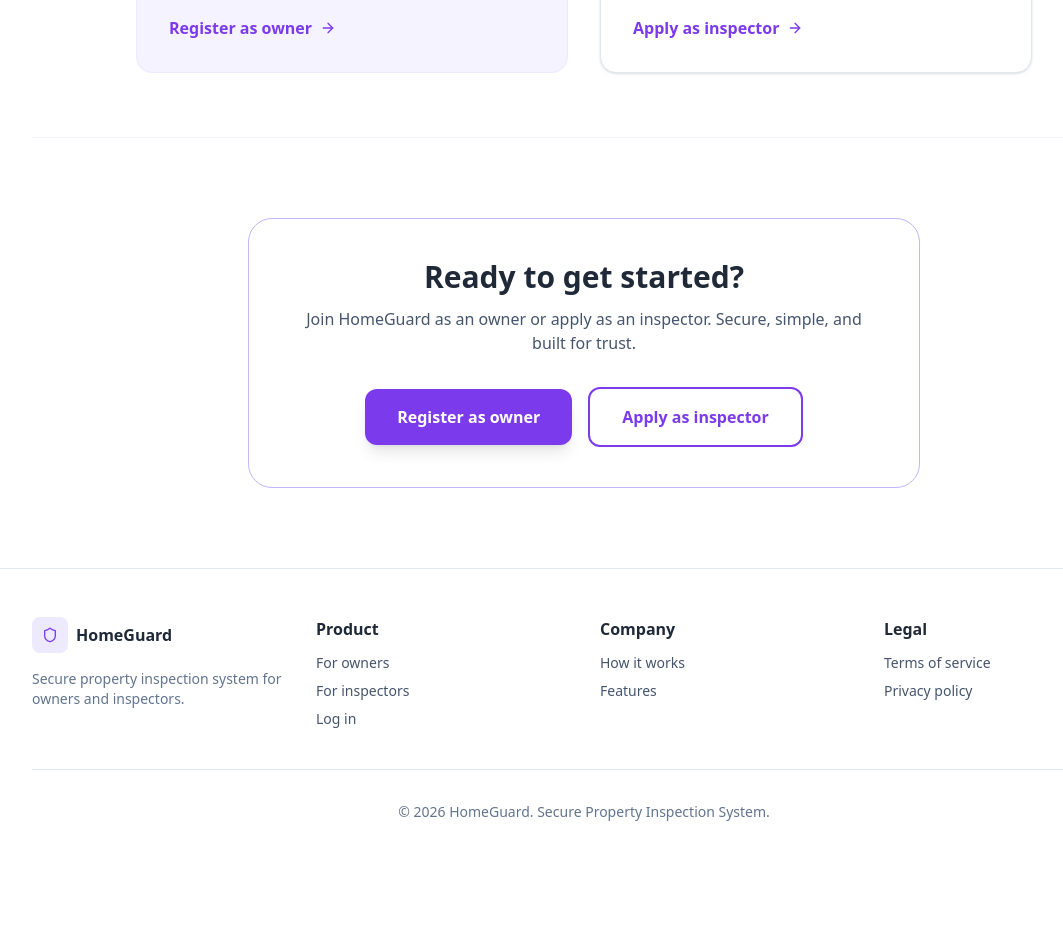
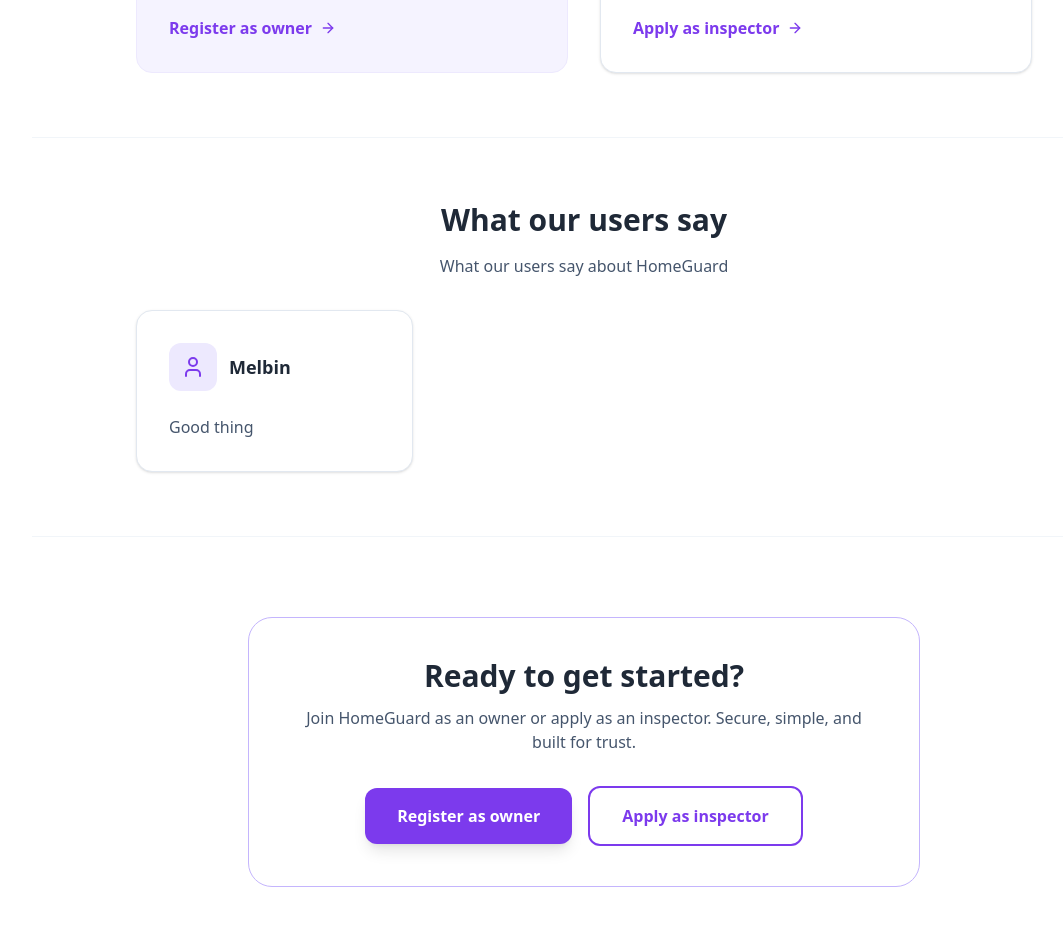
Before and after one commit to Aishafarheenn/HomeGuard, a React app in the folder frontend/: page / in a window 1280 px wide. Shown: the part 2040-2965 px from the top of the page, without its empty margins (56-1119 px from the left). Before the commit the page ends 2910 px from the top, so only its background shows below. Built offline with nearby package versions, Linux system fonts and the light colour scheme; the HTML template or start-up script is replaced by a standard one.

Commit message:
Just added a feedback UI

```diff
--- a/frontend/src/screens/LandingPage.jsx
+++ b/frontend/src/screens/LandingPage.jsx
@@ -2,6 +2,7 @@
 import { Link } from 'react-router-dom'
 import {
   Shield,
+  User,
   Home,
   ClipboardCheck,
   Lock,
@@ -243,6 +244,29 @@
           </div>
         </section>
 
+        {/* Feedback section (optional) */}
+        <section className="py-16 border-t border-slate-100">
+          <h2 className="text-2xl sm:text-3xl font-bold text-[#1F2937] text-center mb-4">
+            What our users say
+          </h2>
+          <p className="text-slate-600 text-center mb-8">
+            What our users say about HomeGuard
+          </p>
+          <div className="grid md:grid-cols-3 gap-8 max-w-4xl mx-auto">
+            {/* {reviews.map((review) => ( */}
+              <div className="p-8 rounded-2xl bg-white border border-slate-200 shadow-sm">
+                <div className="flex items-center gap-3 mb-6">
+                  <span className="w-12 h-12 rounded-xl bg-[#EDE9FE] flex items-center justify-center">
+                    <User className="w-6 h-6 text-[#7C3AED]" />
+                  </span>
+                  <h3 className="text-lg font-bold text-[#1F2937]">Melbin</h3>
+                </div>
+                <p className="text-slate-600">Good thing</p>
+              </div>
+            {/* ))} */}
+          </div>
+        </section>
+
         {/* CTA */}
         <section className="py-20 border-t border-slate-100">
           <div className="max-w-2xl mx-auto text-center p-10 rounded-3xl  from-[#EDE9FE] to-[#DDD6FE] border border-[#C4B5FD]">
```
